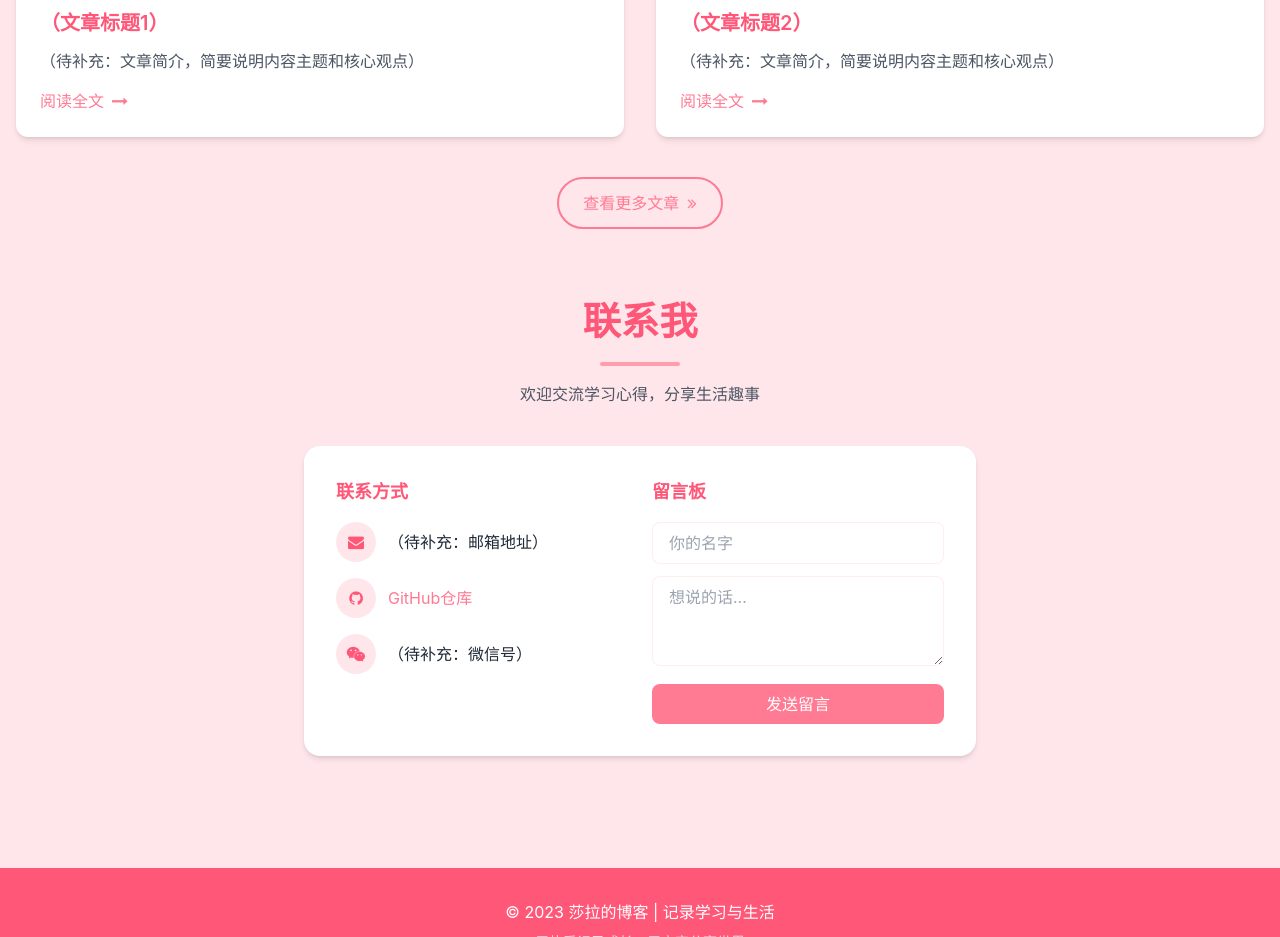
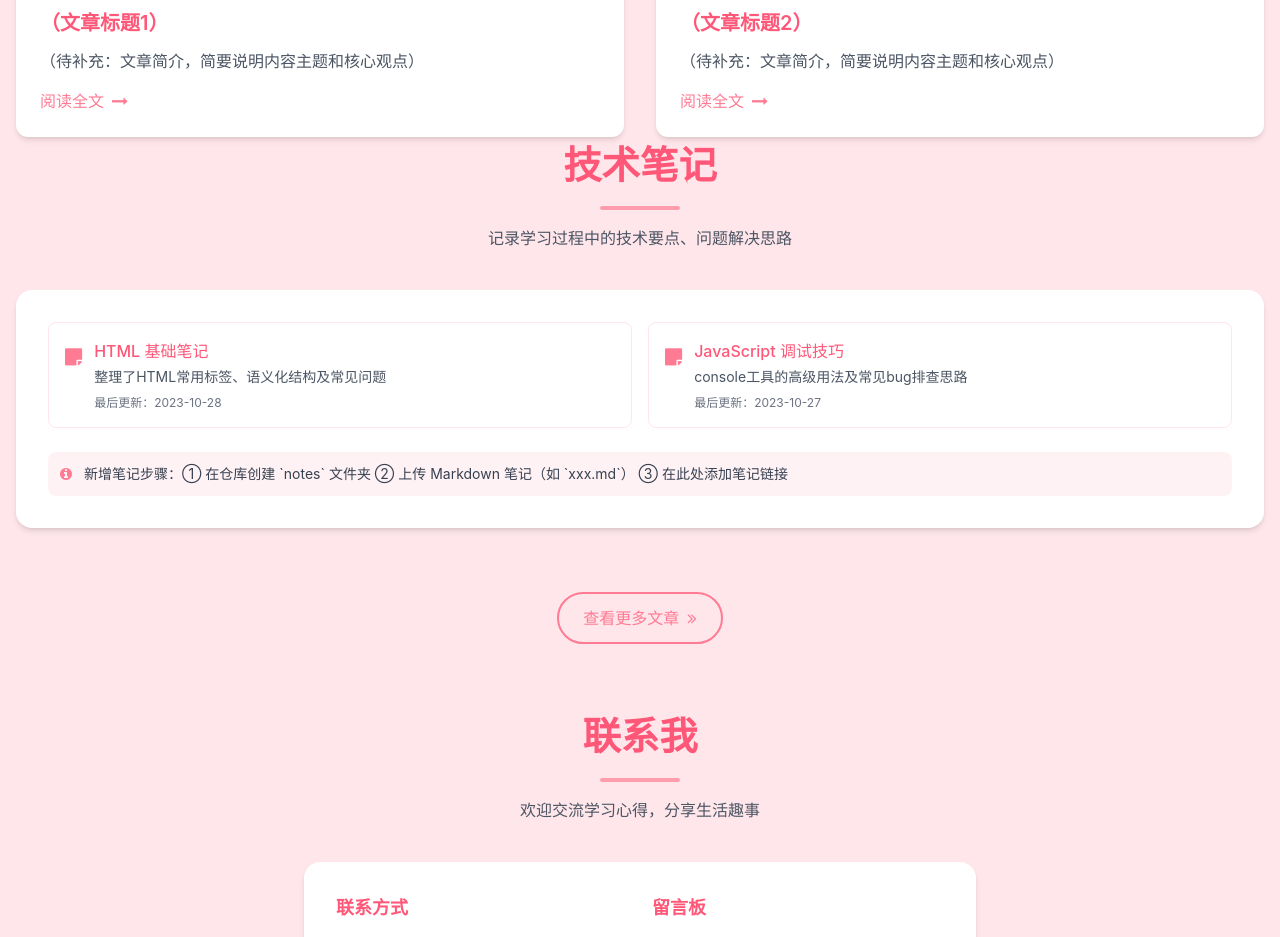
Before and after one commit to Sarah-likings/Sarah-likings.github.io, a plain HTML site: page index.html in a window 1280 px wide. Shown: the part 1982-2919 px from the top of the page. Drawn offline with nearby package versions, Linux system fonts and the light colour scheme.

Commit message:
Update index.html

```diff
--- a/index.html
+++ b/index.html
@@ -230,6 +230,53 @@
                 </div>
             </div>
 
+            <!-- 技术笔记展示区 -->
+<section id="notes" class="mb-16">
+    <div class="text-center mb-10">
+        <h2 class="text-[clamp(1.5rem,3vw,2.5rem)] font-bold text-pink-darker">技术笔记</h2>
+        <div class="w-20 h-1 bg-pink-medium mx-auto mt-3 rounded-full"></div>
+        <p class="mt-4 text-gray-600">记录学习过程中的技术要点、问题解决思路</p>
+    </div>
+
+    <div class="bg-white rounded-2xl shadow-md p-6 md:p-8">
+        <!-- 笔记列表（后续新增笔记时，只需在这里添加对应链接即可） -->
+        <div class="grid grid-cols-1 md:grid-cols-2 gap-4">
+            <!-- 笔记项1（示例：HTML基础笔记） -->
+            <a href="https://github.com/Sarah-likings/Sarah-likings.github.io/blob/main/notes/html基础笔记.md" target="_blank" class="p-4 border border-pink-light rounded-lg hover:bg-pink-light/30 transition-colors">
+                <div class="flex items-start">
+                    <i class="fa fa-sticky-note text-pink-dark text-xl mt-1 mr-3"></i>
+                    <div>
+                        <h4 class="font-medium text-pink-darker">HTML 基础笔记</h4>
+                        <p class="text-sm text-gray-600 mt-1">整理了HTML常用标签、语义化结构及常见问题</p>
+                        <p class="text-xs text-gray-500 mt-2">最后更新：2023-10-28</p>
+                    </div>
+                </div>
+            </a>
+
+            <!-- 笔记项2（示例：JavaScript调试技巧） -->
+            <a href="https://github.com/Sarah-likings/Sarah-likings.github.io/blob/main/notes/js调试技巧.md" target="_blank" class="p-4 border border-pink-light rounded-lg hover:bg-pink-light/30 transition-colors">
+                <div class="flex items-start">
+                    <i class="fa fa-sticky-note text-pink-dark text-xl mt-1 mr-3"></i>
+                    <div>
+                        <h4 class="font-medium text-pink-darker">JavaScript 调试技巧</h4>
+                        <p class="text-sm text-gray-600 mt-1">console工具的高级用法及常见bug排查思路</p>
+                        <p class="text-xs text-gray-500 mt-2">最后更新：2023-10-27</p>
+                    </div>
+                </div>
+            </a>
+
+            <!-- 后续新增笔记时，复制上面的结构修改内容即可 -->
+            <!-- <a href="笔记在仓库中的链接" target="_blank" class="...">...</a> -->
+        </div>
+
+        <!-- 新增笔记提示（方便你自己管理） -->
+        <div class="mt-6 p-3 bg-pink-light/50 rounded-lg text-sm text-gray-700">
+            <i class="fa fa-info-circle text-pink-dark mr-2"></i>
+            新增笔记步骤：① 在仓库创建 `notes` 文件夹 ② 上传 Markdown 笔记（如 `xxx.md`） ③ 在此处添加笔记链接
+        </div>
+    </div>
+</section>
+
             <!-- 查看更多按钮 -->
             <div class="text-center mt-10">
                 <a href="#" class="inline-block border-2 border-pink-dark text-pink-dark px-6 py-3 rounded-full font-medium hover:bg-pink-dark hover:text-white transition-colors">
```
